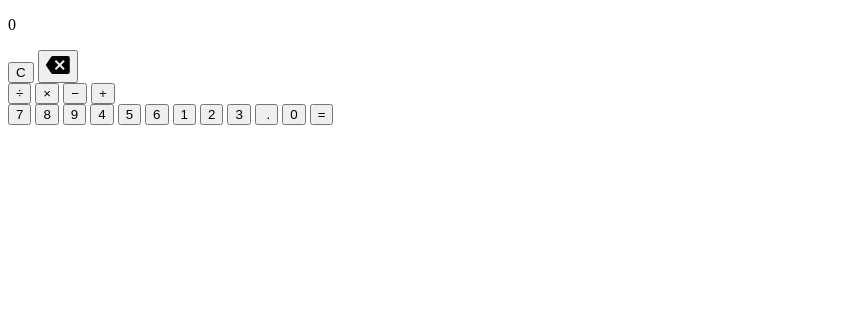
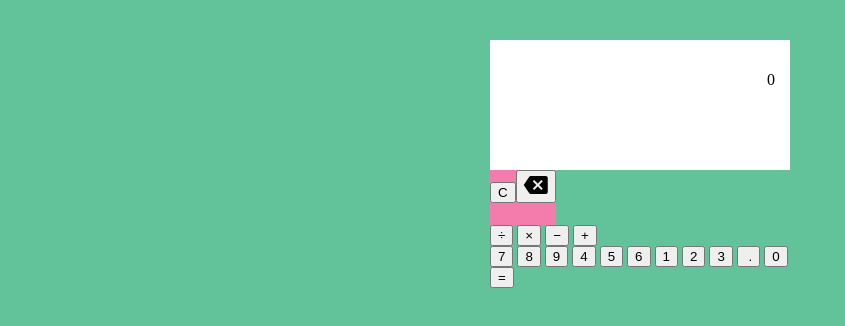
Before and after one commit to DarushDev/my-javascript-calculator, a plain HTML site: page index.html in a window 1280 px wide. Shown: the whole page, without its empty margins (0-845 px from the left). Drawn offline with nearby package versions, Linux system fonts and the light colour scheme.

Commit message:
Add basic styles for body and calculator

```diff
--- a/index.html
+++ b/index.html
@@ -4,6 +4,7 @@
     <meta charset="UTF-8">
     <title>My Javascript Calculator</title>
     <link rel="stylesheet" href="https://fonts.googleapis.com/icon?family=Material+Icons">
+    <link rel="stylesheet" href="style.css">
     <script src="https://cdnjs.cloudflare.com/ajax/libs/jquery/3.2.1/jquery.min.js"></script>
 
 </head>
--- /dev/null
+++ b/style.css
@@ -0,0 +1,21 @@
+body {
+    background-color: #62C39B;
+}
+
+.calc_body {
+    width: 300px;
+    margin: 40px auto;
+}
+
+.calc_result {
+    padding: 15px;
+    background-color: white;
+    height: 100px;
+    text-align: right;
+}
+
+#calc_clear {
+    height: 55px;
+    background-color: #f47cad;
+    display: table;
+}
```
Also changed, not shown: 1 other file.
